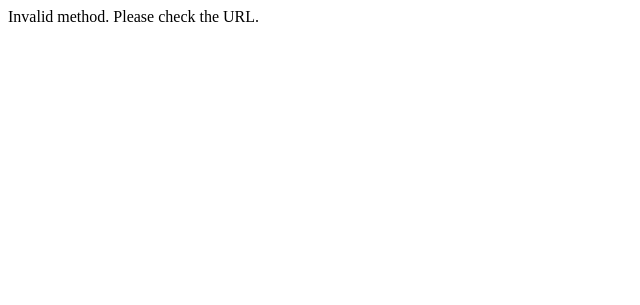
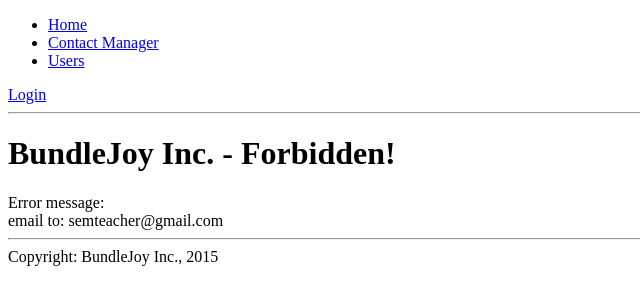
Before and after one commit to semteacher/contactmgr, a PHP site: page /site/err403 in a window 1280 px wide. Shown: the top 305 px of the page, without its empty margins (0-640 px from the left). Run offline with PHP 8.4, Linux system fonts and the light colour scheme.

Commit message:
1. some clean-up 2. some html5-validation 3. correct behavior on login/logout

```diff
--- a/app/controllers/siteController.Class.php
+++ b/app/controllers/siteController.Class.php
@@ -17,8 +17,10 @@
     {
         try {
 
+            $userName = isset($_SESSION['loggeduser']['userName']) ? ucwords($_SESSION['loggeduser']['userName']) : 'Guest';
+
             $this->_view->set('admin', 'semteacher@gmail.com');
-            $this->_view->set('pageheader', 'Wellcome BundleJoy Inc. Site!');
+            $this->_view->set('pageheader', 'Wellcome BundleJoy Inc. Site, '.$userName.'!');
             $this->_view->set('title', 'BundleJoy Inc.');
 
             return $this->_view->output();
@@ -43,23 +45,17 @@
 
                     $loggedUser = new UsersModel;
                     $login = $loggedUser->userLogin($userName, $password);
-                    //var_dump($login);
 
                     if ($login) {
                         //login successfull
                         $_SESSION['loggeduser']['userName'] = $loggedUser->getUserName();
                         $_SESSION['loggeduser']['userRole'] = $loggedUser->getRole();
-                        //var_dump($_SESSION);
-                        //var_dump($_SESSION['loggeduser']['userName']);
                         header('Location: /site/index');
                         //$this->index;
-
                     } else {
                         //login fail
-                        //$this->err403();
-                        header('Location: /site/err403');
+                        $this->_view->set('loginerr', 'Unknown user/password combination!');
                     }
-
                 }
             }
 
@@ -77,7 +73,24 @@
     public function logout()
     {
         unset($_SESSION['loggeduser']);
-        //$this->index();
-        header('Location: /site/index');
+        $this->_setView('index');
+        $this->index();
+        //header('Location: /site/index');
+    }
+
+    public function err403($errmsg=NULL)
+    {
+        try {
+
+            $this->_view->set('admin', 'semteacher@gmail.com');
+            $this->_view->set('pageheader', 'BundleJoy Inc. - Forbidden!');
+            $this->_view->set('title', 'BundleJoy Inc. - 403 Error');
+            $this->_view->set('errmsg', $errmsg);
+
+            return $this->_view->output();
+
+        } catch (Exception $e) {
+            echo "Application error:" . $e->getMessage();
+        }
     }
 }
--- /dev/null
+++ b/app/views/site/err403.php
@@ -0,0 +1,11 @@
+<?php include HOME . DS . 'app' . DS . 'views' . DS . 'includes' . DS . 'common_header.inc.php'; ?>
+
+<?php include HOME . DS . 'app' . DS . 'views' . DS . 'includes' . DS . 'common_menu.inc.php'; ?>
+
+    <div><h1><?php echo $pageheader; ?></h1></div>
+
+    <div>Error message: <?php echo $errmsg; ?></div>
+
+    <div>email to: <?php echo $admin; ?></div>
+
+<?php include HOME . DS . 'app' . DS . 'views' . DS . 'includes' . DS . 'common_footer.inc.php'; ?>
--- a/app/views/site/login.php
+++ b/app/views/site/login.php
@@ -13,10 +13,10 @@
 <div>
     <span><h1><?php echo $pageheader; ?></h1></span>
 </div>
-
+<div class="errbox"><?php if(isset($loginerr)){echo $loginerr;} ?></div>
 <form action="/site/login" method="post" name="loginuser">
-    <div>Username: <input type="text" value="" name="username"></div>
-    <div>Password: <input type="password" value="" name="password"></div>
+    <div>Username: <input type="text" value="" name="username" required></div>
+    <div>Password: <input type="password" value="" name="password" required></div>
     <div>
         <input type="submit" name="loginusersubmit" value="login">
         <input class="button" type="button" onclick="window.location.replace('/site/index')" value="cancel" />
--- a/app/views/users/add.php
+++ b/app/views/users/add.php
@@ -17,9 +17,9 @@
 <form action="/users/save" method="post" name="adduser">
     <input type="hidden" value="<?php echo $mode; ?>" name="mode">
     <input type="hidden" value="<?php if(isset($user)){echo $user['id_user'];} ?>" name="id_user">
-    <div>Username: <input type="text" value="<?php if(isset($user)){echo $user['username'];} ?>" name="username"></div>
-    <div>Password: <input type="password" value="" name="password"></div>
-    <div>Password (confirm): <input type="password" value="" name="confirmpassword"></div>
+    <div>Username: <input type="text" value="<?php if(isset($user)){echo $user['username'];} ?>" name="username" required></div>
+    <div>Password: <input type="password" value="" name="password" required></div>
+    <div>Password (confirm): <input type="password" value="" name="confirmpassword" required></div>
     <div>Role: <input type="text" value="<?php if(isset($user)){echo $user['role'];} ?>" name="role"></div>
     <div>
         <input type="submit" name="addusersubmit" value="save">
```
